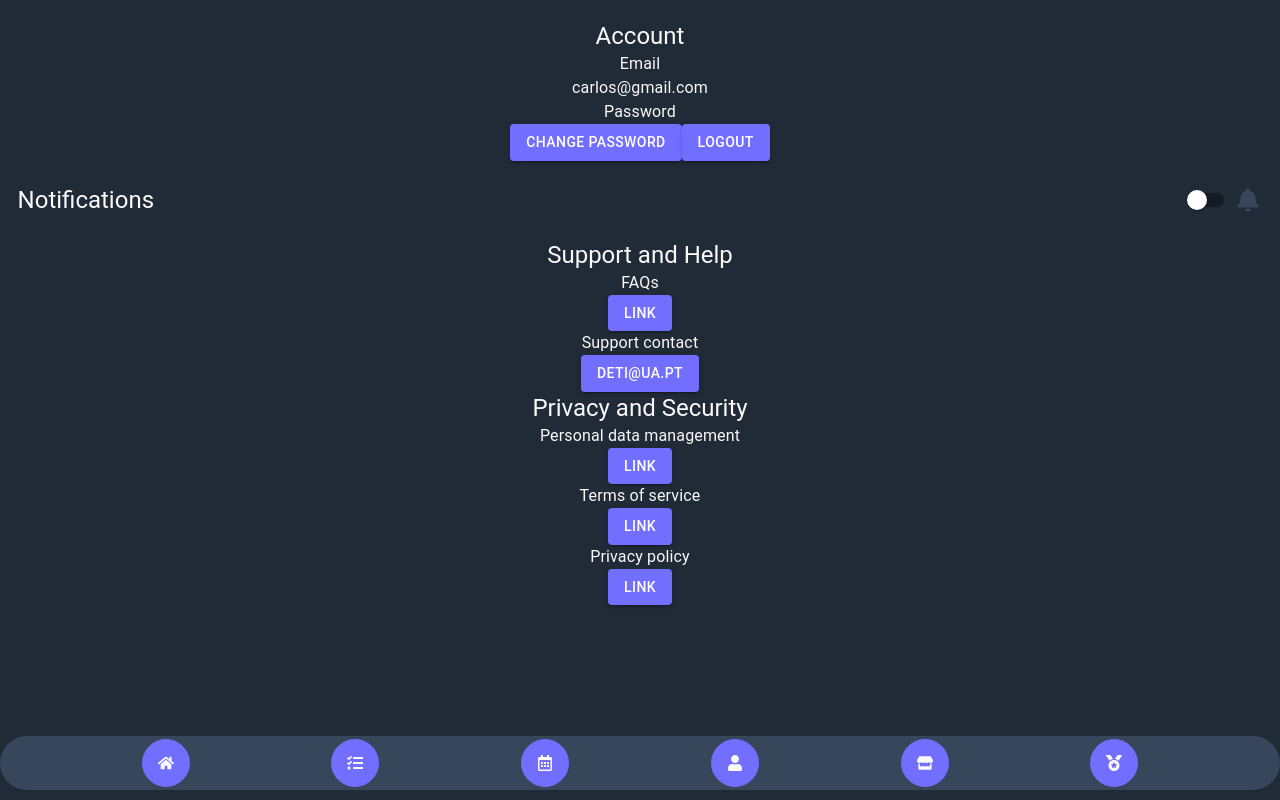
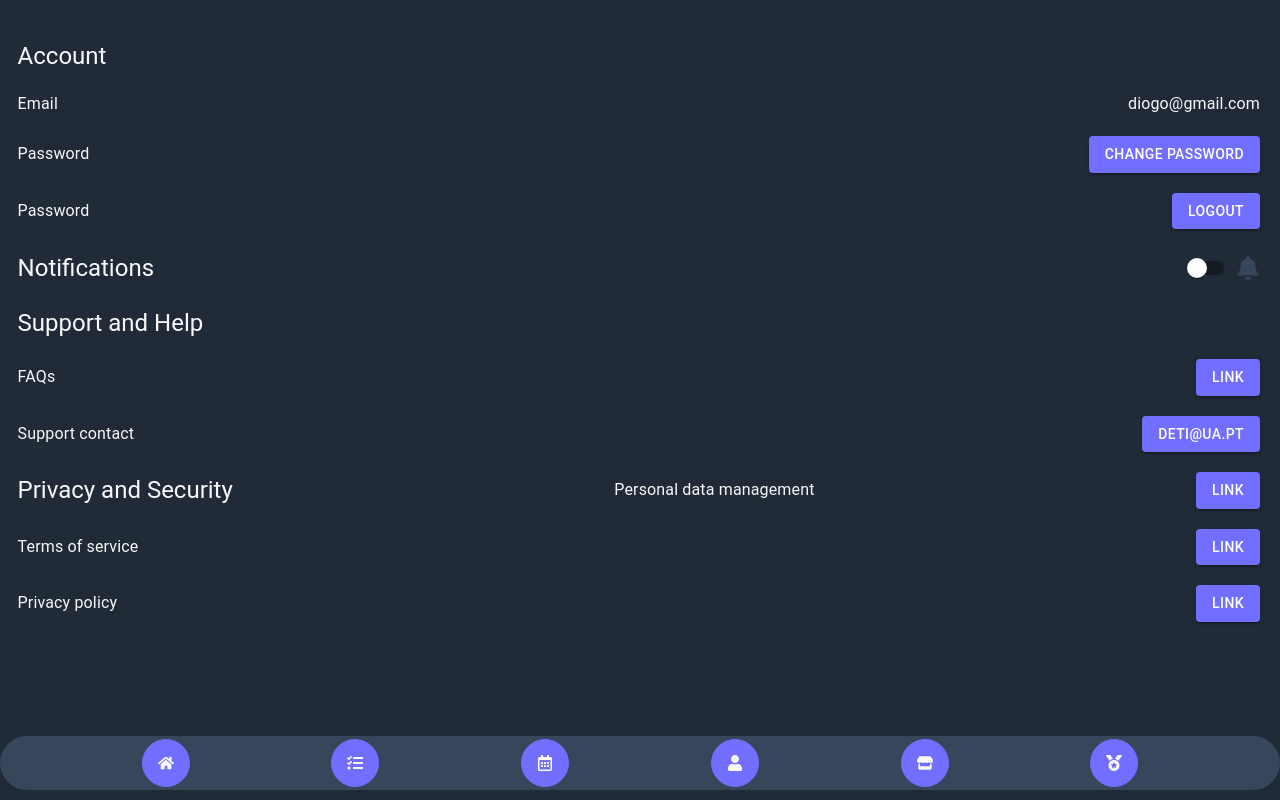
Before and after one commit to Gongas1331/StudySync, a React (Vite) app in the folder study-sync/: page /profile in a window 1280 px wide. Built offline with nearby package versions, Linux system fonts and the light colour scheme.

Commit message:
git pages

```diff
--- a/study-sync/package.json
+++ b/study-sync/package.json
@@ -5,11 +5,13 @@
   "type": "module",
   "scripts": {
     "dev": "vite",
+    "predeploy": "npm run build",
+    "deploy": "gh-pages -d build",
     "build": "vite build",
     "lint": "eslint . --ext js,jsx --report-unused-disable-directives --max-warnings 0",
     "preview": "vite preview"
   },
-  "dependencies": {
+  " ncies": {
     "@emotion/react": "^11.11.4",
     "@emotion/styled": "^11.11.5",
     "@mui/icons-material": "^5.15.17",
@@ -29,6 +31,7 @@
     "eslint-plugin-react": "^7.34.1",
     "eslint-plugin-react-hooks": "^4.6.0",
     "eslint-plugin-react-refresh": "^0.4.6",
+    "gh-pages": "^6.1.1",
     "vite": "^5.2.0"
   }
 }
--- a/study-sync/src/components/SubtaskItem.jsx
+++ b/study-sync/src/components/SubtaskItem.jsx
@@ -41,7 +41,12 @@ export default function SubtaskItem({ subtask, toggleSubtaskCompletion }) {
         <Checkbox
             checked={subtask.completed}
             onChange={toggleSubtaskCompletion}
-            color="primary"
+            sx={{
+              color: subtask.completed ? 'default' : 'white', // Change color based on task completion
+              '&.Mui-checked': {
+                color: 'default',
+              },
+            }}
         />
         <div style={{ flexGrow: 1, display: 'flex', justifyContent: 'space-between', alignItems: 'center' }}>
             <p>{subtask.title}</p>
--- a/study-sync/src/components/TaskItem.jsx
+++ b/study-sync/src/components/TaskItem.jsx
@@ -25,10 +25,15 @@ export default function TaskItem({ task, toggleTaskCompletion, toggleSubtaskComp
                 <Checkbox
                     checked={task.completed}
                     onChange={() => toggleTaskCompletion(task.id)}
-                    color="primary"
+                    sx={{
+                      color: task.completed ? 'default' : 'white', // Change color based on task completion
+                      '&.Mui-checked': {
+                        color: 'default',
+                      },
+                    }}
                 />
                 {task.title}
-                <IconButton onClick={() => setExpanded(!expanded)} edge="end" size="small">
+                <IconButton onClick={() => setExpanded(!expanded)} edge="end" size="small" color='light'>
                     {expanded ? <ExpandLessIcon /> : <ExpandMoreIcon />}
                 </IconButton>
             </div>
--- a/study-sync/src/pages/Settings.jsx
+++ b/study-sync/src/pages/Settings.jsx
@@ -9,25 +9,30 @@ export default function Settings() {
 
   return (
     <>
-      <Typography variant="h5">Account</Typography>
-      <div>
+      <Box display="flex" justifyContent="space-between" alignItems="center" sx={{ margin: '20px', marginLeft: '1.1em' }}>
+          <Typography variant="h5" align="left">Account</Typography>
+      </Box>
+      <Box display="flex" justifyContent="space-between" alignItems="center" sx={{ margin: '20px', marginLeft: '1.1em' }}>
         <Typography>Email</Typography>
-        <Typography>carlos@gmail.com</Typography>
-      </div>
-      <div>
+        <Typography>diogo@gmail.com</Typography>
+      </Box>
+      <Box display="flex" justifyContent="space-between" alignItems="center" sx={{ margin: '20px', marginLeft: '1.1em' }}>
         <Typography>Password</Typography>
-        <Button variant="contained" onClick={() => { }}>
-          Change Password
-        </Button>
+          <Button variant="contained">
+            Change Password
+          </Button>
+      </Box>
+      <Box display="flex" justifyContent="space-between" alignItems="center" sx={{ margin: '20px', marginLeft: '1.1em' }}>
+        <Typography>Password</Typography>
         <RouterLink to="/logout">
           <Button variant="contained">
             Logout
           </Button>
         </RouterLink>
-      </div>
+      </Box>
 
       <Box display="flex" justifyContent="space-between" alignItems="center" sx={{ margin: '20px', marginLeft: '1.1em' }}>
-        <Typography variant="h5">
+        <Typography variant="h5" align="left">
           Notifications
         </Typography>
         <Box display="flex" alignItems="center">
@@ -36,39 +41,41 @@ export default function Settings() {
         </Box>
       </Box>
 
-      <Typography variant="h5">Support and Help</Typography>
-      <div>
+      <Box display="flex" justifyContent="space-between" alignItems="center" sx={{ margin: '20px', marginLeft: '1.1em' }}>
+        <Typography variant="h5" align="left">Support and Help</Typography>
+      </Box>
+      <Box display="flex" justifyContent="space-between" alignItems="center" sx={{ margin: '20px', marginLeft: '1.1em' }}>
         <Typography>FAQs</Typography>
         <Button variant="contained" onClick={() => window.open('http://link-to-your-faq', '_blank')}>
           Link
         </Button>
-      </div>
-      <div>
+      </Box>
+      <Box display="flex" justifyContent="space-between" alignItems="center" sx={{ margin: '20px', marginLeft: '1.1em' }}>
         <Typography>Support contact</Typography>
         <Button variant="contained" onClick={() => window.open('mailto:deti@ua.pt', '_blank')}>
           deti@ua.pt
         </Button>
-      </div>
+      </Box>
 
-      <Typography variant="h5">Privacy and Security</Typography>
-      <div>
+      <Box display="flex" justifyContent="space-between" alignItems="center" sx={{ margin: '20px', marginLeft: '1.1em' }}>
+        <Typography variant="h5" align="left">Privacy and Security</Typography>
         <Typography>Personal data management</Typography>
         <Button variant="contained" onClick={() => window.open('http://link-to-personal-data-management', '_blank')}>
           Link
         </Button>
-      </div>
-      <div>
+      </Box>
+      <Box display="flex" justifyContent="space-between" alignItems="center" sx={{ margin: '20px', marginLeft: '1.1em' }}>
         <Typography>Terms of service</Typography>
         <Button variant="contained" onClick={() => window.open('http://link-to-terms-of-service', '_blank')}>
           Link
         </Button>
-      </div>
-      <div>
+      </Box>
+      <Box display="flex" justifyContent="space-between" alignItems="center" sx={{ margin: '20px', marginLeft: '1.1em' }}>
         <Typography>Privacy policy</Typography>
         <Button variant="contained" onClick={() => window.open('http://link-to-privacy-policy', '_blank')}>
           Link
         </Button>
-      </div>
+      </Box>
     </>
   );
 }
--- a/study-sync/src/pages/Tasks.jsx
+++ b/study-sync/src/pages/Tasks.jsx
@@ -34,6 +34,11 @@ const initialTasks = [
           { id: 2, title: 'Summary Notes', completed: false, difficulty: 'Medium', deadline: '2024-05-25' }
         ]
       }
+    ]
+  },
+  {
+    category: "Work",
+    tasks: [
     ]
   },
   {
@@ -119,7 +124,7 @@ export default function Tasks() {
     <div className="task-list">
       {tasks.map(category => (
         <div key={category.category}>
-          <h2>{categoryIcons[category.category]} {category.category}</h2>
+          <h3>{categoryIcons[category.category]} {category.category}</h3>
           {category.tasks.map(task => (
             <TaskItem
               key={task.id}
```
Also changed, not shown: 1 other file (tests, documents, lock files or other folders).
